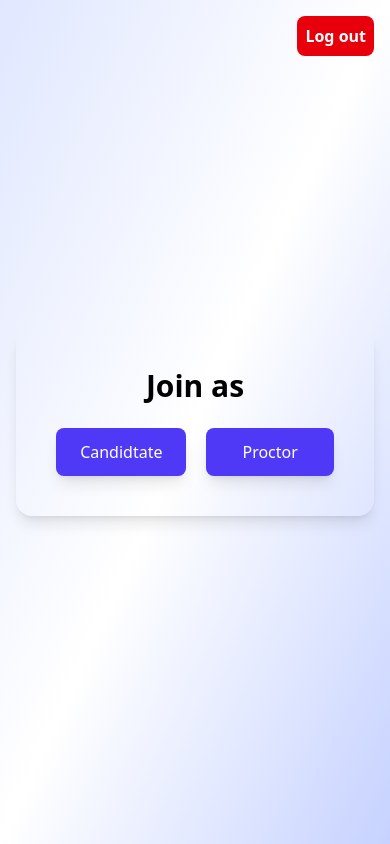
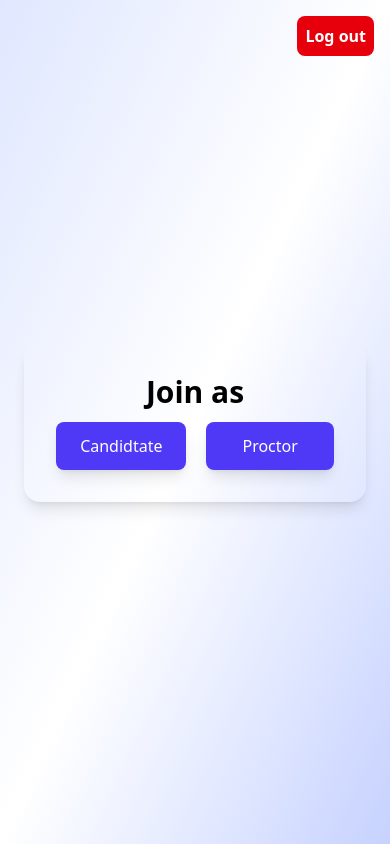
Before and after one commit to raviswamiii/Video-Proctoring-System, a React (Vite) app in the folder Frontend/: page /home in a window 390 px wide. Built offline with nearby package versions, Linux system fonts and the light colour scheme; sample sign-in values are in the browser's storage.

Commit message:
responsiveness

```diff
--- a/Frontend/src/pages/Home.jsx
+++ b/Frontend/src/pages/Home.jsx
@@ -4,10 +4,10 @@ import { LogOut } from "../components/LogOut";
 
 export const Home = () => {
   return (
-    <div className="flex justify-center items-center h-screen bg-gradient-to-br from-indigo-100 via-white to-indigo-200">
+    <div className="flex justify-center items-center h-screen bg-gradient-to-br from-indigo-100 via-white to-indigo-200 p-5">
         <LogOut/>
-      <div className="p-10 rounded-2xl shadow-lg text-center">
-        <h1 className="text-3xl font-bold mb-6">Join as</h1>
+      <div className="p-8 sm:p-10 rounded-2xl shadow-lg text-center">
+        <h1 className="text-3xl font-bold mb-3">Join as</h1>
         <div className="flex gap-5">
           <Link
             to={"/interview"}
--- a/Frontend/src/pages/LogIn.jsx
+++ b/Frontend/src/pages/LogIn.jsx
@@ -33,8 +33,8 @@ export const LogIn = () => {
     }
   };
   return (
-    <div className="flex flex-col justify-center items-center h-screen bg-gradient-to-br from-indigo-100 via-white to-indigo-200">
-      <div className="bg-white rounded-2xl shadow-lg w-[30%] p-10 text-center">
+    <div className="flex flex-col justify-center items-center h-screen bg-gradient-to-br from-indigo-100 via-white to-indigo-200 p-5">
+      <div className="bg-white rounded-2xl shadow-lg p-8 sm:p-10 text-center sm:w-100">
         <h1 className="text-3xl text-gray-800 font-bold mb-3">Sign In</h1>
         <form
           action=""
--- a/Frontend/src/pages/Register.jsx
+++ b/Frontend/src/pages/Register.jsx
@@ -34,8 +34,8 @@ export const Register = () => {
     }
   };
   return (
-    <div className="flex flex-col justify-center items-center h-screen bg-gradient-to-br from-indigo-100 via-white to-indigo-200">
-      <div className="bg-white rounded-2xl shadow-lg w-[30%] p-10 text-center">
+    <div className="flex flex-col justify-center items-center h-screen bg-gradient-to-br from-indigo-100 via-white to-indigo-200 p-5">
+      <div className="bg-white rounded-2xl shadow-lg p-8 sm:p-10 text-center sm:w-100">
         <h1 className="text-3xl text-gray-800 font-bold mb-3">Sign Up</h1>
         <form
           action=""
--- a/Frontend/src/pages/Start.jsx
+++ b/Frontend/src/pages/Start.jsx
@@ -3,8 +3,8 @@ import { Link } from "react-router-dom";
 
 export const Start = () => {
   return (
-    <div className="flex justify-center items-center h-screen bg-gradient-to-br from-indigo-100 via-white to-indigo-200">
-      <div className="bg-white rounded-2xl shadow-lg max-w-md p-10 text-center">
+    <div className="flex justify-center items-center h-screen bg-gradient-to-br from-indigo-100 via-white to-indigo-200 p-5">
+      <div className="bg-white rounded-2xl shadow-lg p-8 sm:p-10 text-center sm:w-90 md:w-100">
         <h1 className="text-3xl text-gray-800 font-bold mb-6">
           🎥 Video Proctoring System
         </h1>
```
